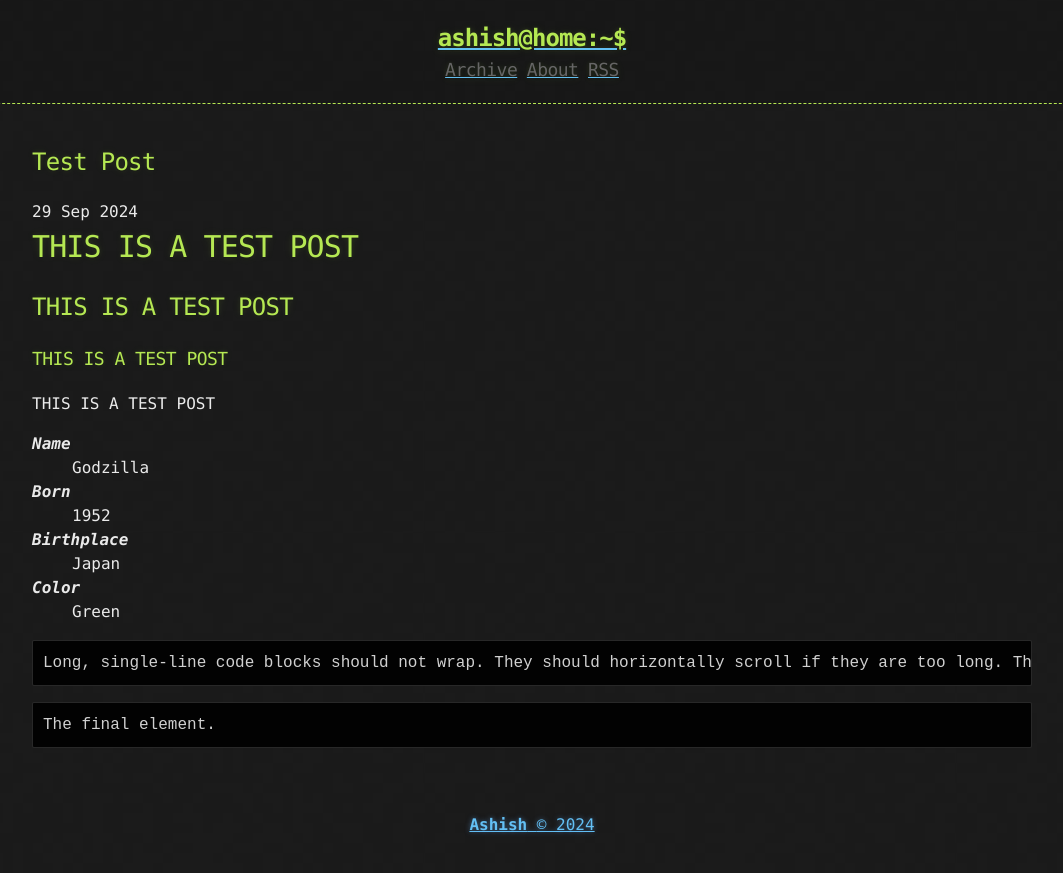
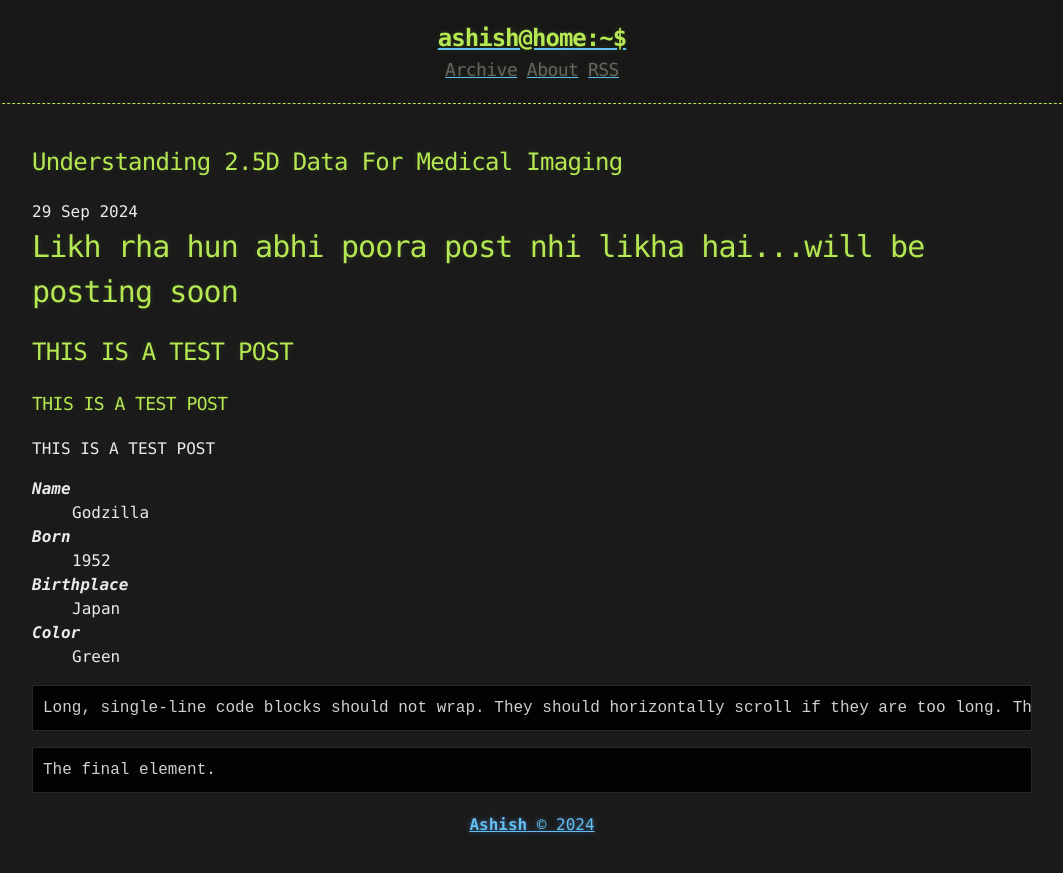
Before and after one commit to ashishkumar-work/ashishkumar-work.github.io, a Jekyll site: the page built from _posts/2024-09-29-Understanding-2.5D-Data.md, in a window 1280 px wide. Shown: the top 873 px of the page, without its empty margins (108-1171 px from the left). Built offline with Jekyll 4.4.1, drawn with Linux system fonts in a browser that asks for light colours.

Commit message:
Update 2024-09-29-Understanding-2.5D-Data.md

```diff
--- a/_posts/2024-09-29-Understanding-2.5D-Data.md
+++ b/_posts/2024-09-29-Understanding-2.5D-Data.md
@@ -1,9 +1,9 @@
 ---
-title: Test Post
+title: Understanding 2.5D Data For Medical Imaging
 published: true
 ---
 
-<h1>THIS IS A TEST POST</h1>
+<h1>Likh rha hun abhi poora post nhi likha hai...will be posting soon</h1>
 <h2>THIS IS A TEST POST</h2>
 <h3>THIS IS A TEST POST</h3>
 <text>THIS IS A TEST POST</text>
```
